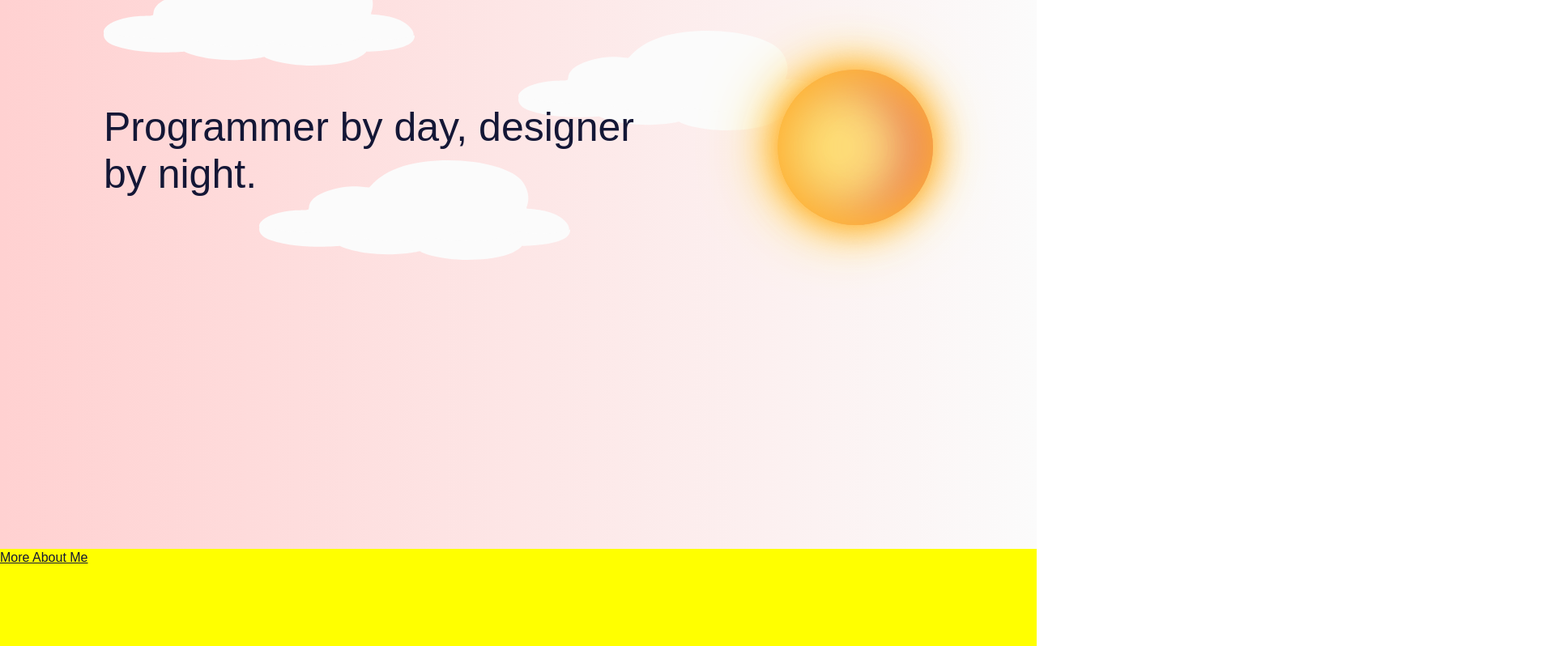
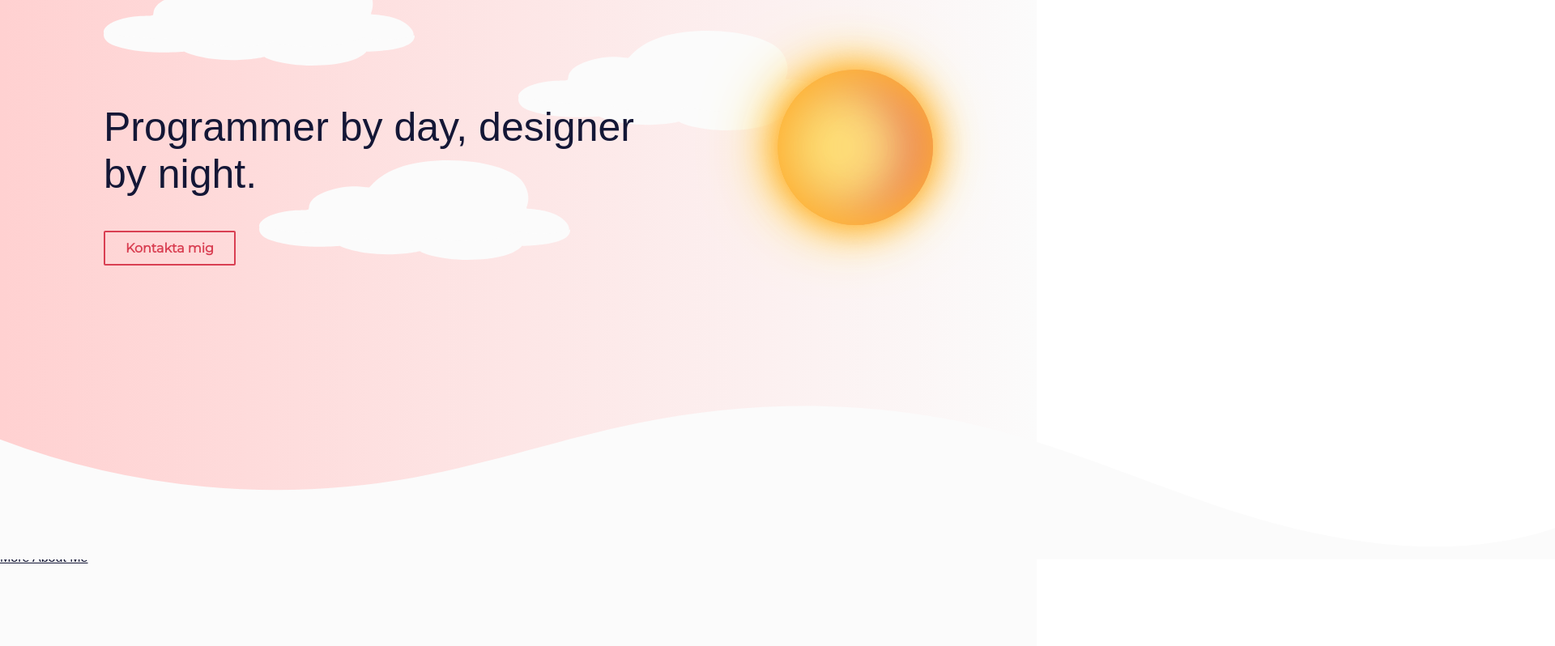
Before and after one commit to MatildaGomezLindblom/my-portfolio, a React (Create React App) app: page /#/ in a window 1280 px wide. Shown: the part 122-920 px from the top of the page at 81% size, 1920 px wide, since content can reach past the window. Built offline with nearby package versions, Linux system fonts and the light colour scheme; a web font is replaced by a local one.

Commit message:
secondary button

```diff
--- /dev/null
+++ b/src/components/ButtonSecondary.js
@@ -0,0 +1,15 @@
+import React from "react";
+import { Link } from "react-router-dom";
+import "../styles/global.scss";
+
+function ButtonSecondary({onClick, children}) {
+  return (
+    <div class="button-container">
+  <div>
+  <button className="secondary-button" onClick={onClick}>{children}</button>
+  </div>
+ </div>
+  );
+}
+
+export default ButtonSecondary;
--- a/src/components/about/About.js
+++ b/src/components/about/About.js
@@ -1,10 +1,24 @@
-import React from 'react';
+import React from "react";
 import { Link } from "react-router-dom";
+import "../../styles/About.scss";
 
 function About() {
   return (
-    <div style={{  width: '100vw', height: '100vh',backgroundColor: 'yellow' }}>
-     <Link to="/MoreAboutMe">More About Me</Link>
+    <div className="about-container">
+      <div class="custom-shape-divider-bottom-1699302488">
+        <svg
+          data-name="Layer 1"
+          xmlns="http://www.w3.org/2000/svg"
+          viewBox="0 0 1200 120"
+          preserveAspectRatio="none"
+        >
+          <path
+            d="M985.66,92.83C906.67,72,823.78,31,743.84,14.19c-82.26-17.34-168.06-16.33-250.45.39-57.84,11.73-114,31.07-172,41.86A600.21,600.21,0,0,1,0,27.35V120H1200V95.8C1132.19,118.92,1055.71,111.31,985.66,92.83Z"
+            class="shape-fill"
+          ></path>
+        </svg>
+      </div>
+      <Link to="/MoreAboutMe">More About Me</Link>
     </div>
   );
 }
--- a/src/components/hero/Hero.js
+++ b/src/components/hero/Hero.js
@@ -7,8 +7,9 @@ import Star2 from "../../assets/hero/star2.svg";
 import Star3 from "../../assets/hero/star3.svg";
 import Cloud from "../../assets/hero/cloud.svg";
 import { useTheme } from "../ThemeContext";
+import ButtonSecondary from "../ButtonSecondary";
 
-function Hero({toggleTheme}) {
+function Hero({ toggleTheme }) {
   const { isDarkTheme } = useTheme();
 
   //clouds and star placements
@@ -50,9 +51,7 @@ function Hero({toggleTheme}) {
       src={Cloud}
       alt="Cloud"
       initial={{ x: cloud.x, y: cloud.y, opacity: 0 }}
-      animate={{ x: isDarkTheme ? "-90vw" : cloud.x,
-                opacity: 1,
-                }}
+      animate={{ x: isDarkTheme ? "-90vw" : cloud.x, opacity: 1 }}
       transition={{ duration: cloud.duration, ease: "easeInOut" }}
     />
   ));
@@ -88,18 +87,39 @@ function Hero({toggleTheme}) {
     toggleTheme();
   };
 
+  const handleClick = () => {
+
+  };
 
   return (
     <div
       className={`hero-container ${isDarkTheme ? "dark-mode" : "light-mode"}`}
     >
       <div className="hero-grid">
-        <div className="hero-text">
-          {isDarkTheme ?
-            <h2>Programmer by <a onClick={handleToggle}>day</a>, designer by night.</h2> :
-            <h2>Programmer by day, designer by <a onClick={handleToggle}>night</a>.</h2>
-          }
-        </div>
+        <motion.div
+          className="hero-text"
+          initial={{ opacity: 0, scale: 0.5 }}
+          animate={{ opacity: 1, scale: 1 }}
+          transition={{ delay: 3, duration: 1, ease: "easeIn" }}
+        >
+          {isDarkTheme ? (
+            <div>
+              <h2>
+                Programmer by <a onClick={handleToggle}>day</a>, designer by
+                night.
+              </h2>
+              <ButtonSecondary onClick={handleClick}>Kontakta mig</ButtonSecondary>
+            </div>
+          ) : (
+            <div>
+              <h2>
+                Programmer by day, designer by{" "}
+                <a onClick={handleToggle}>night</a>.
+              </h2>
+              <ButtonSecondary onClick={handleClick}>Kontakta mig</ButtonSecondary>
+            </div>
+          )}
+        </motion.div>
         <motion.div
           className="sun"
           initial={{ y: isDarkTheme ? "10vh" : "90vh", opacity: 0.2 }}
--- /dev/null
+++ b/src/styles/About.scss
@@ -0,0 +1,34 @@
+@import "variables";
+
+.about-container {
+    min-width: 450px;
+    width: 100vw;
+    height: 100vh;
+    background-color: $background-color;
+    margin-top: 0;
+    z-index: 300;
+    position: relative;
+}
+
+.custom-shape-divider-bottom-1699302488 {
+    position: absolute;
+    margin-top: 0;
+    top: 0;
+    left: 0;
+    width: 150%;
+    overflow: hidden;
+    line-height: 0;
+    fill: $background-color;
+    margin-top: -14%;
+}
+
+//////darkmode/////////////////////
+.dark-mode {
+    .about-container {
+        background-color: $background-color-dark;
+    }
+
+    .custom-shape-divider-bottom-1699302488 {
+        fill: $background-color-dark;
+    }
+}
--- a/src/styles/global.scss
+++ b/src/styles/global.scss
@@ -1,5 +1,5 @@
 /* Import variables and settings */
-@import 'variables';
+@import "variables";
 
 /* Apply CSS resets or normalization */
 //@import 'reset';
@@ -52,8 +52,57 @@ body {
   min-width: 450px;
   margin: 0;
   padding: 0;
+}
 
+.secondary-button {
+  /* Your button styles go here */
+  position: relative; /* Add this to establish a positioning context */
+  color: $secondary-color;
+  background-color: transparent;
+  font-family: "Montserrat", sans-serif;
+  font-size: 16px;
+  font-weight: bold;
+  display: inline-flex;
+  padding: 10px 25px;
+  justify-content: center;
+  align-items: center;
+  gap: 10px;
+  border-radius: 2px;
+  border: 2px solid $secondary-color;
+  transition: background-color 0.5s, color 0.3s;
+  overflow: hidden;
 }
+
+.secondary-button:hover {
+  color: #fff;
+}
+
+.secondary-button::before,
+.secondary-button::after {
+  content: "";
+  position: absolute;
+  width: 100%;
+  height: 100%;
+  top: -100%;
+  left: 0;
+  background-color: $secondary-color;
+  z-index: -1;
+  transition: all 200ms ease-in;
+}
+
+.secondary-button::before {
+  opacity: 0.2;
+}
+
+.secondary-button::after {
+  transition-delay: 0.1s;
+}
+
+.secondary-button:hover::before,
+.secondary-button:hover::after {
+  top: 0;
+}
+
 
 .dark-mode {
   // Dark mode styles
--- a/src/styles/variables.scss
+++ b/src/styles/variables.scss
@@ -12,7 +12,7 @@ $sun-color: #FFDA58;
 $primary-color-dark: #292e5a;
 $text-color-dark: #fbfbfb;
 $secondary-color-dark: #fa89aa;
-$background-color-dark: #141736;
+$background-color-dark: #16171E;
 $moon-color: #CED0E8;
 
 //text
```
Lines whose indentation alone changed are shown as unchanged.
